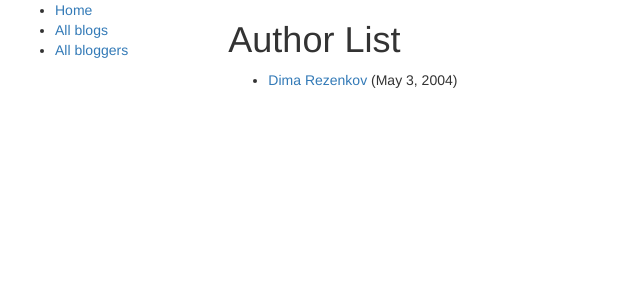
After one commit to RezenkovD/blog_site_django, a Django app: page /app_blog/blog/blog_authors/ in a window 1280 px wide. The commit adds this page. Shown: the top 300 px of the page, without its empty margins (0-640 px from the left). Run offline with Django 4.2, Linux system fonts and the light colour scheme; data comes from the database, SQL or seed files in the repository; some libraries are stand-ins or nearby versions.

Commit message:
Save))))

```diff
--- a/app_blog/apps.py
+++ b/app_blog/apps.py
@@ -1,5 +1,4 @@
 from django.apps import AppConfig
-
 
 class AppBlogConfig(AppConfig):
     default_auto_field = 'django.db.models.BigAutoField'
--- /dev/null
+++ b/app_blog/templates/app_blog/blog_author_list.html
@@ -0,0 +1,19 @@
+{% extends "base_generic.html" %}
+
+{% block content %}
+    <h1>Author List</h1>
+
+    {% if blog_author_list %}
+    <ul>
+
+      {% for author in blog_author_list %}
+      <li>
+        <a href="{{ blog_author.get_absolute_url }}">{{ author.first_name }} {{ author.last_name }}</a> ({{ author.date_of_birth }})
+      </li>
+      {% endfor %}
+
+    </ul>
+    {% else %}
+      <p>There are no authors in the blogs.</p>
+    {% endif %}
+{% endblock %}
--- a/app_blog/templates/base_generic.html
+++ b/app_blog/templates/base_generic.html
@@ -0,0 +1,37 @@
+<!DOCTYPE html>
+<html lang="en">
+<head>
+
+  {% block title %}<title>All bloggers</title>{% endblock %}
+  <meta charset="utf-8">
+  <meta name="viewport" content="width=device-width, initial-scale=1">
+  <link rel="stylesheet" href="https://maxcdn.bootstrapcdn.com/bootstrap/3.3.7/css/bootstrap.min.css">
+  <script src="https://ajax.googleapis.com/ajax/libs/jquery/1.12.4/jquery.min.js"></script>
+  <script src="https://maxcdn.bootstrapcdn.com/bootstrap/3.3.7/js/bootstrap.min.js"></script>
+
+
+</head>
+
+<body>
+
+
+  <div class="container-fluid">
+
+    <div class="row">
+      <div class="col-sm-2">
+      {% block sidebar %}
+      <ul class="sidebar-nav">
+          <li><a href="{% url 'index' %}">Home</a></li>
+          <li><a href="{% url 'blogs' %}">All blogs</a></li>
+          <li><a href="{% url 'blog_authors' %}">All bloggers</a></li>
+      </ul>
+     {% endblock %}
+      </div>
+      <div class="col-sm-10 ">
+      {% block content %}{% endblock %}
+      </div>
+    </div>
+
+  </div>
+</body>
+</html>
--- a/app_blog/templates/index.html
+++ b/app_blog/templates/index.html
@@ -1,8 +1,5 @@
 {% extends "base_generic.html" %}
 
 {% block content %}
-<h1>All bloggers</h1>
-
-
-
+<h1>DIY Blog Home</h1>
 {% endblock %}
--- a/app_blog/urls.py
+++ b/app_blog/urls.py
@@ -3,5 +3,7 @@ from django.urls import path
 from . import views
 
 urlpatterns = [
-   path('', views.index, name='index'),
+   path('blog/', views.index, name='index'),
+   path('blog/blogs/', views.BlogListWiew.as_view(), name='blogs'),
+   path('blog/blog_authors/', views.AuthorListWiew.as_view(), name='blog_authors'),
 ]
--- a/app_blog/views.py
+++ b/app_blog/views.py
@@ -1,5 +1,13 @@
 from django.shortcuts import render
+from django.views import generic
+from .models import blog_author, blog, blog_comment
 
 # Create your views here.
 def index(request):
     return render(request, 'index.html')
+
+class BlogListWiew(generic.ListView):
+    model = blog
+
+class AuthorListWiew(generic.ListView):
+    model = blog_author
```
Also changed, not shown: app_blog/templates/app_blog/blog_list.html (added, +19 -0 lines).
